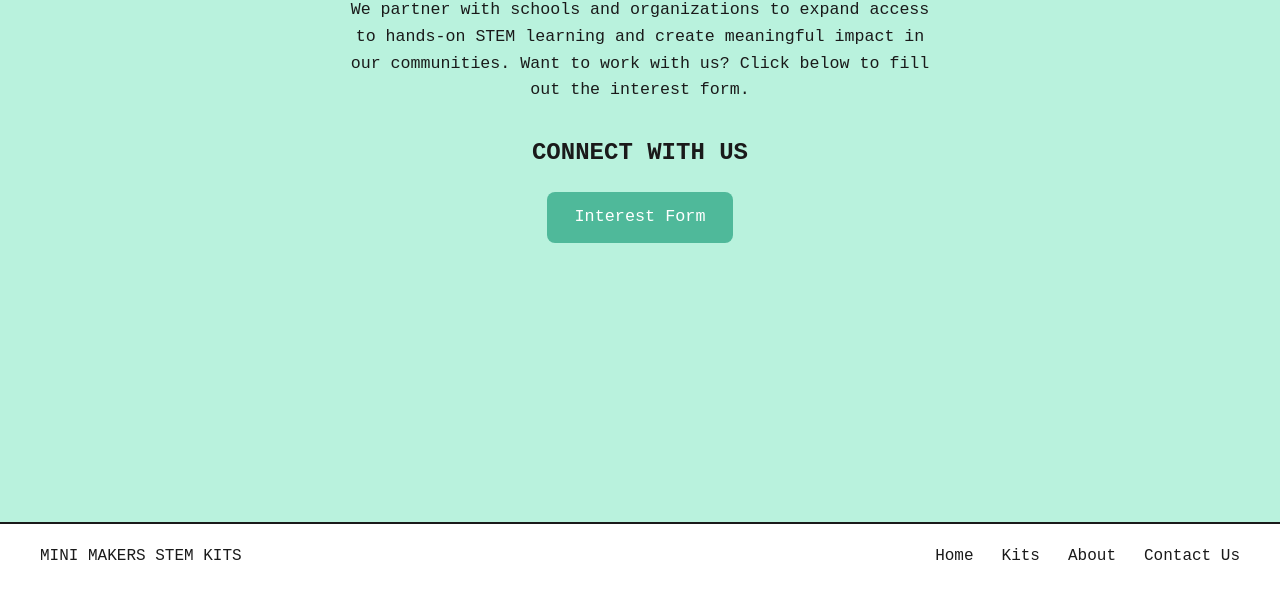
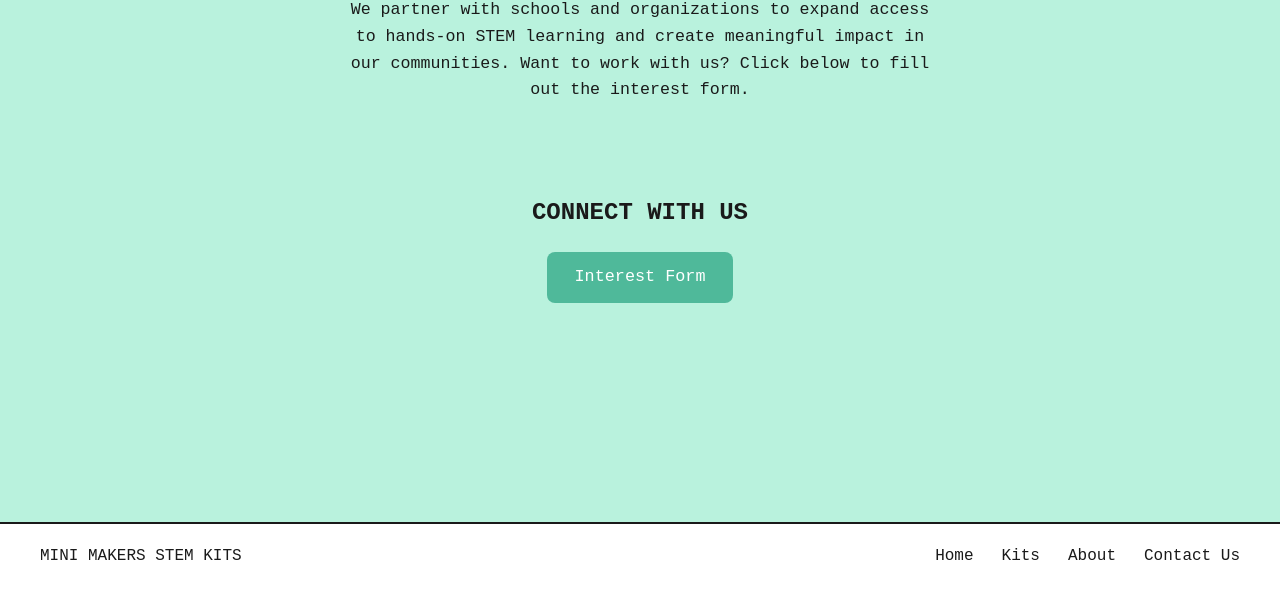
Before and after one commit to sofialugo22/Mini-Makers-STEM-Kits, a plain HTML site: page contact.html in a window 1280 px wide. Shown: the part 210-800 px from the top of the page. Drawn offline with Linux system fonts and the light colour scheme.

Commit message:
Adjust margin for CONNECT WITH US heading
Increased margin for 'CONNECT WITH US' heading.

```diff
--- a/contact.html
+++ b/contact.html
@@ -28,7 +28,7 @@
       Want to work with us? Click below to fill out the interest form.
     </p>
 
-    <h2 style="color: var(--text-dark); margin: 30px 0 20px;">CONNECT WITH US</h2>
+    <h2 style="color: var(--text-dark); margin: 90px 0 20px;">CONNECT WITH US</h2>
 
     <!--
       In real life, this would link to a Google Form,
```
